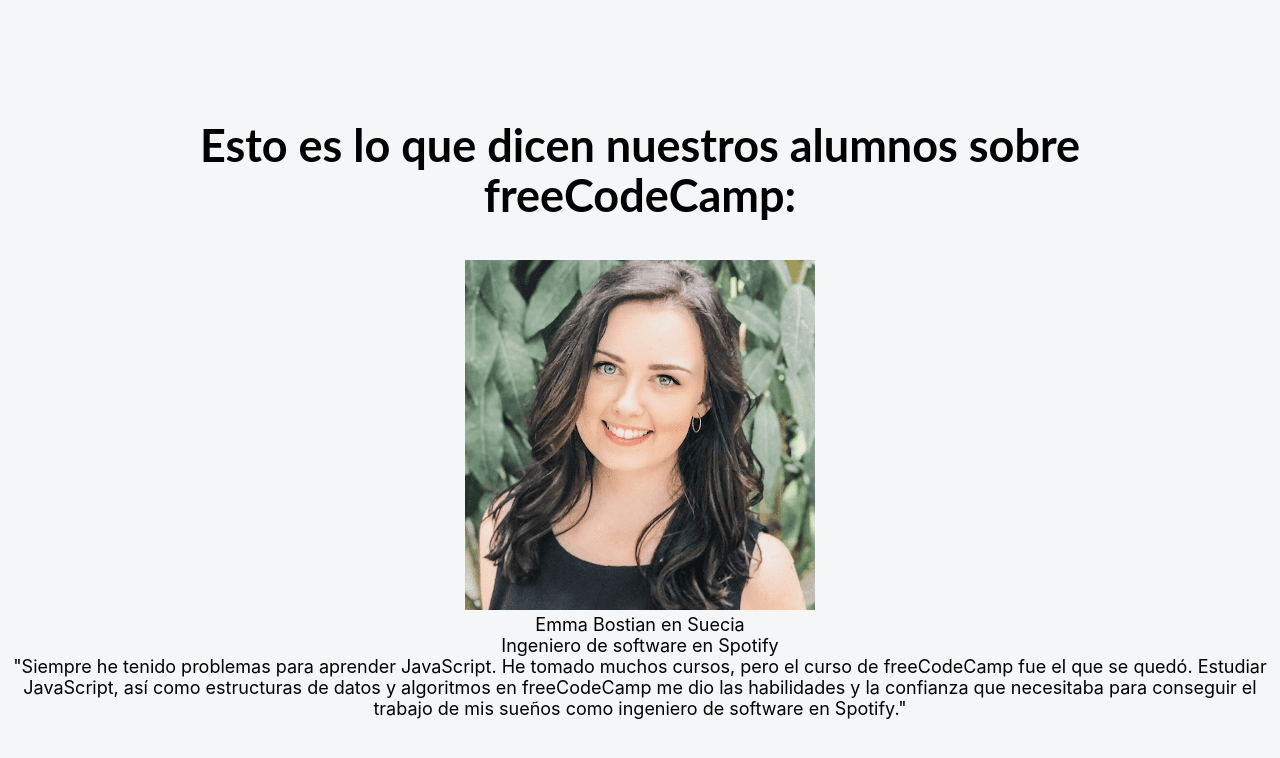
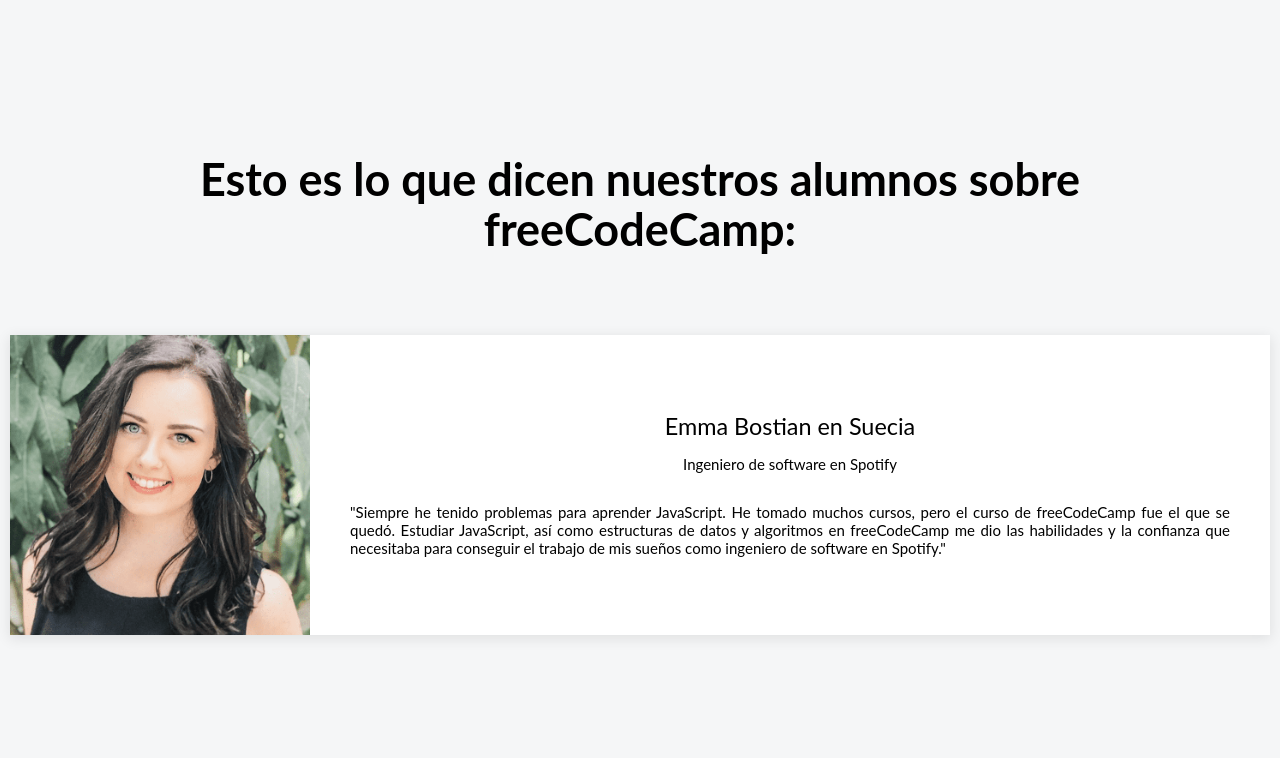
Before and after one commit to franciscocasillas/my-first-react-app, a React (Create React App) app: page / in a window 1280 px wide. Shown: the top 758 px of the page. Built offline with nearby package versions, Linux system fonts and the light colour scheme.

Commit message:
Define styles for Testimonio component

```diff
--- a/src/components/Testimonio.js
+++ b/src/components/Testimonio.js
@@ -1,4 +1,5 @@
 import React from "react";
+import "../stylesheets/Testimonio.css";
 
 function Testimonio() {
 	return (
--- a/src/stylesheets/Testimonio.css
+++ b/src/stylesheets/Testimonio.css
@@ -0,0 +1,40 @@
+.contenedor-testimonio {
+	width: 100%;
+	height: 300px;
+	margin: 10px 10px 50px;
+	display: flex;
+	align-items: center;
+	justify-content: center;
+	background-color: #fff;
+	box-shadow: 0 3px 13px 1px rgb(0 0 0 / 9%);
+}
+
+.imagen-testimonio {
+	height: 100%;
+	width: auto;
+}
+
+.contenedor-texto-testimonio {
+	text-align: center;
+	padding: 40px;
+	font-family: Lato, sans-serif;
+	font-weight: 400;
+	line-height: 1.5 rem;
+	width: 100%;
+	font-size: 15px;
+}
+
+.nombre-testimonio {
+	font-size: 1.3rem;
+}
+
+.cargo-testimonio {
+	font-size: 1.3 rem;
+	margin-top: 15px;
+	padding-bottom: 30px;
+}
+
+.texto-testimonio {
+	font-size: 1.1 rem;
+	text-align: justify;
+}
```
